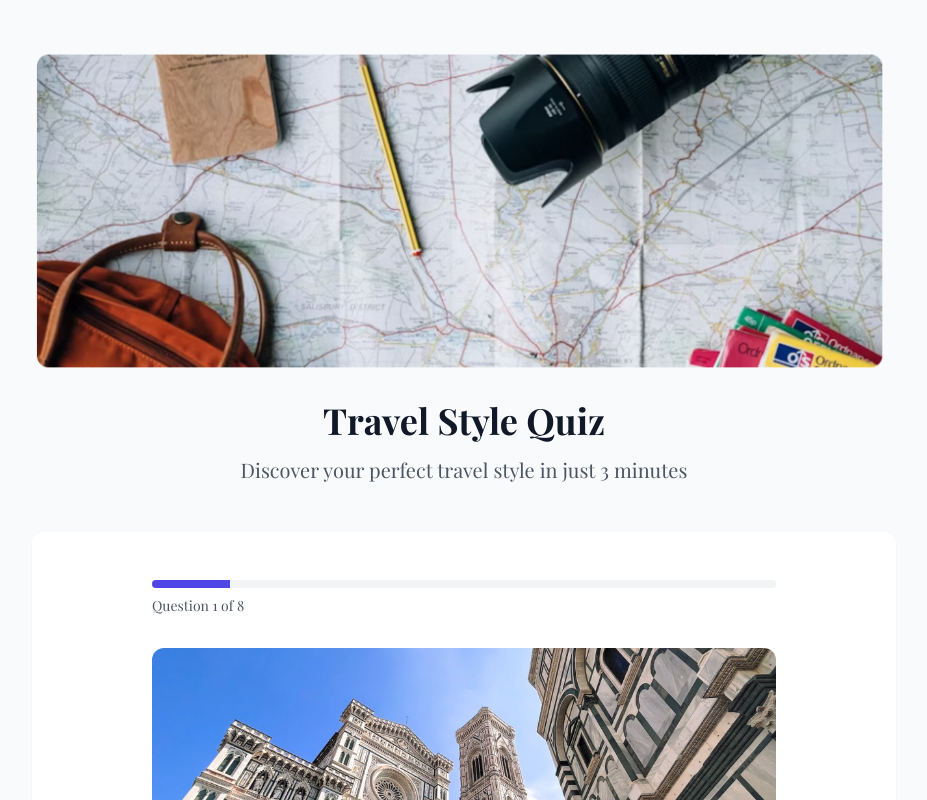
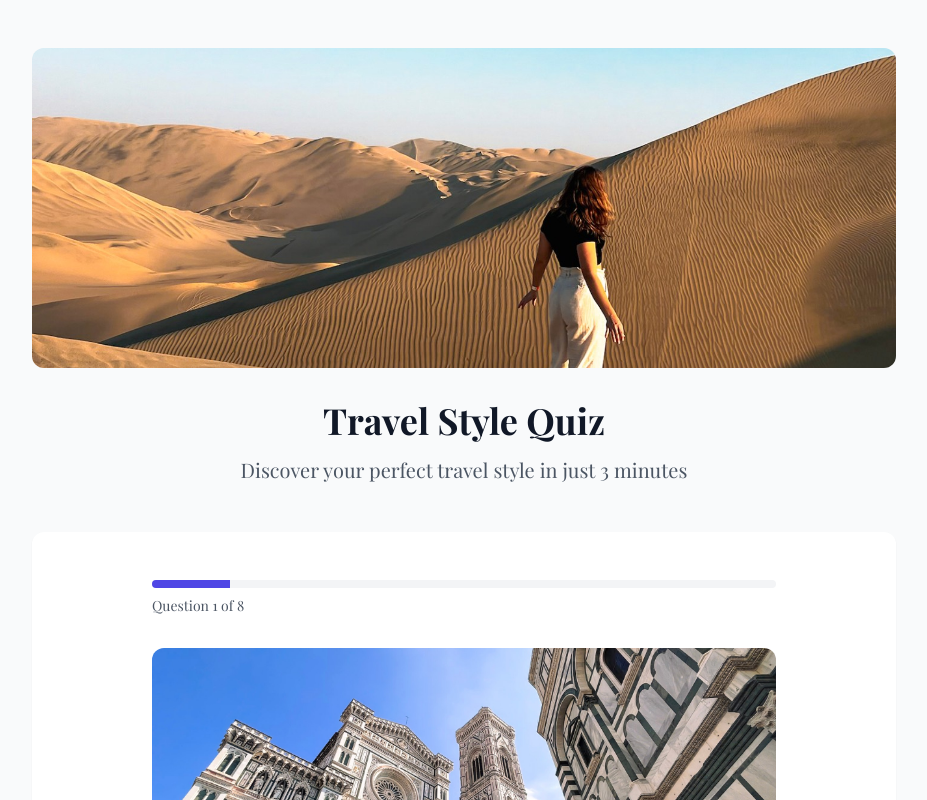
Before and after one commit to eryngordon/quiz-lead-magnet-maker, a React (Vite) app: page / in a window 1280 px wide. Shown: the top 800 px of the page, without its empty margins (176-1103 px from the left). Built offline with nearby package versions, Linux system fonts and the light colour scheme.

Commit message:
Add static banner image
Update the application to include a static banner image at the top.

```diff
--- a/src/pages/Index.tsx
+++ b/src/pages/Index.tsx
@@ -1,3 +1,4 @@
+
 import { QuizContainer } from "@/components/Quiz/QuizContainer";
 
 const Index = () => {
@@ -7,8 +8,8 @@ const Index = () => {
         <div className="text-center mb-12">
           <div className="rounded-xl overflow-hidden mb-8">
             <img
-              src="/lovable-uploads/ed08b3ff-55b9-416e-8f63-fa77d41c02e6.png"
-              alt="Travel Quiz Header"
+              src="/lovable-uploads/b6a20972-a5b2-44bf-ab20-9734ef0b86a3.png"
+              alt="Travel Quiz Desert Landscape"
               className="w-full h-80 object-cover"
             />
           </div>
```
Also changed, not shown: public/lovable-uploads/b6a20972-a5b2-44bf-ab20-9734ef0b86a3.png (added).
